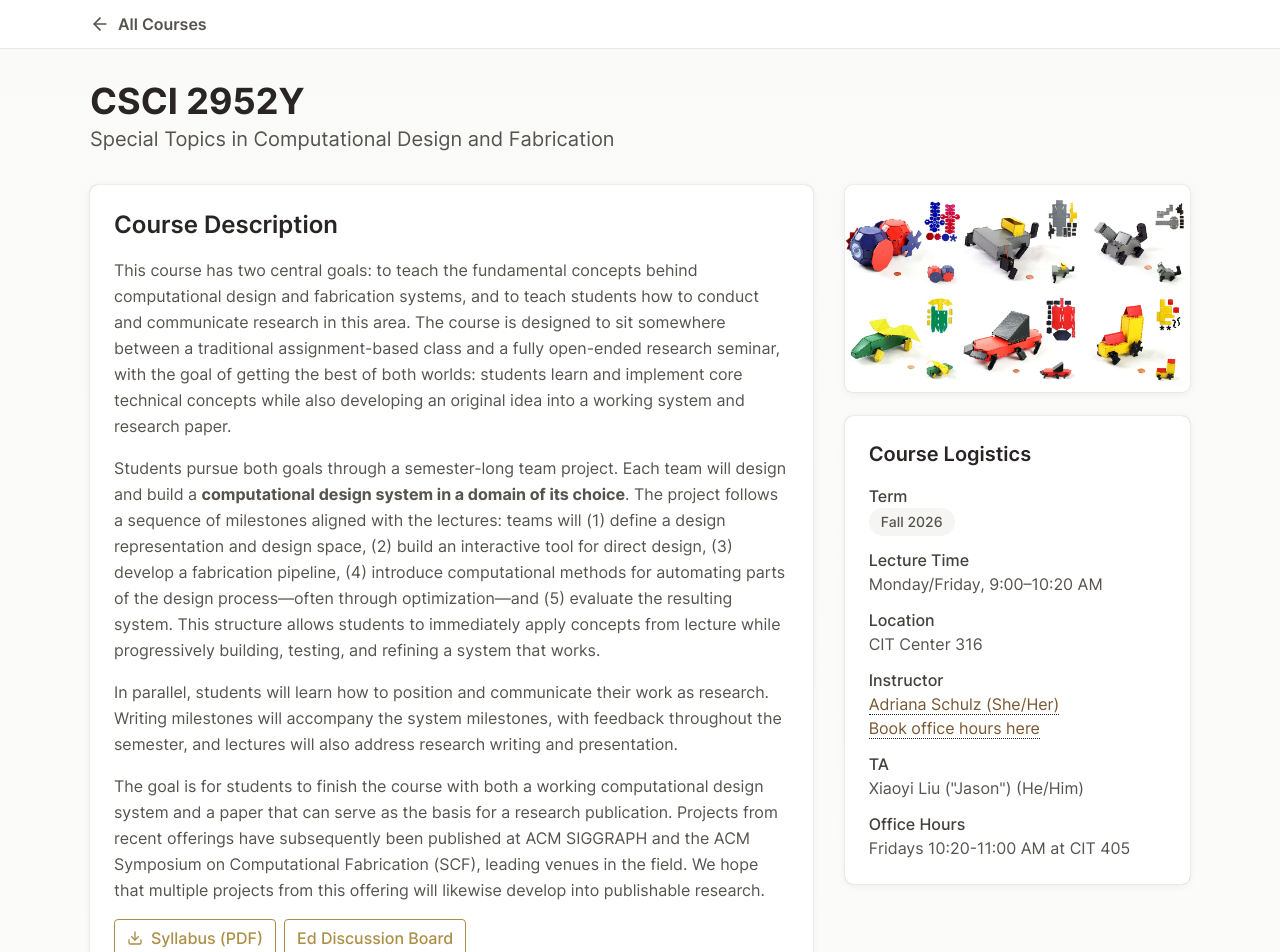
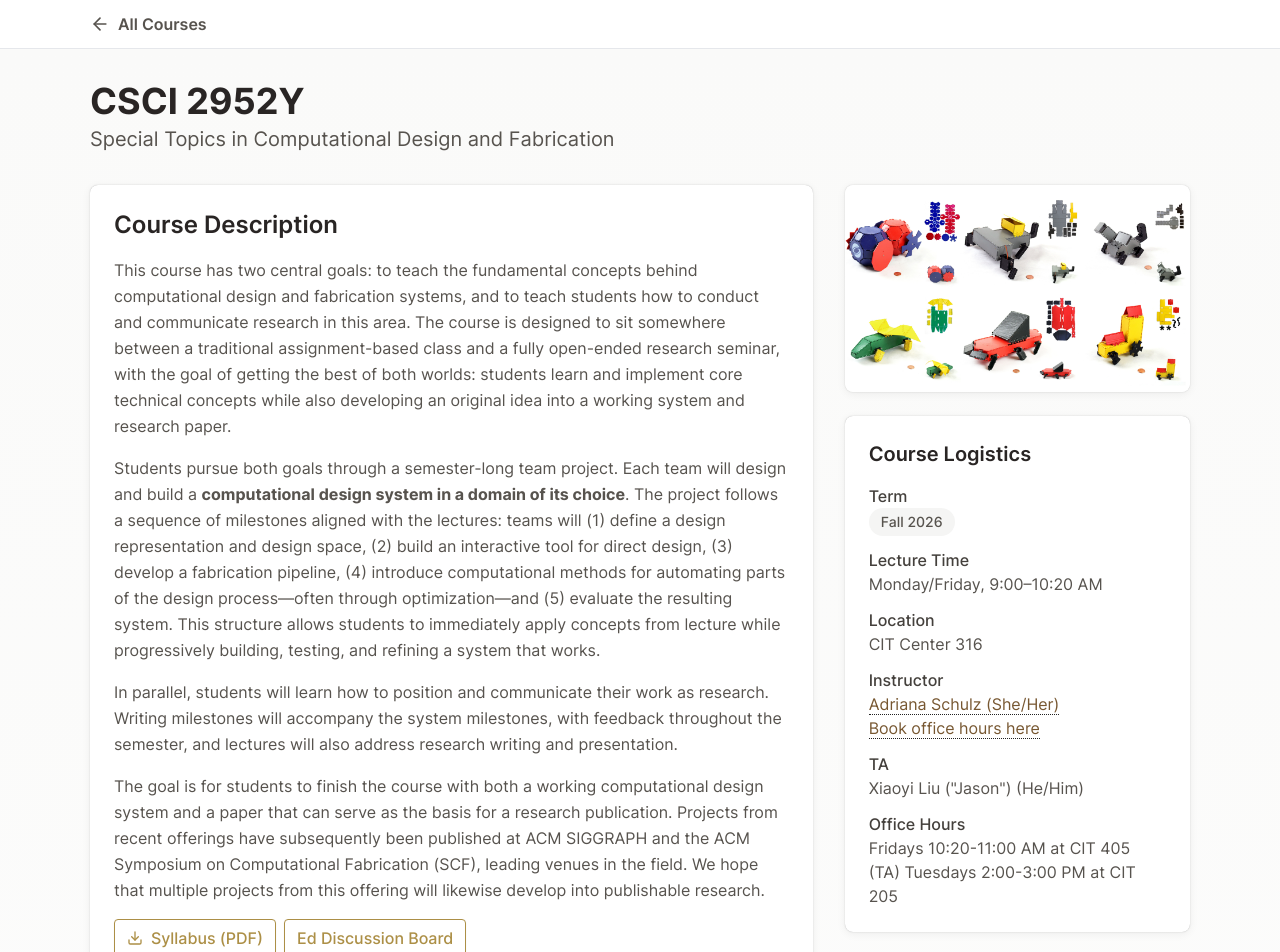
Before and after one commit to cdg-lab/cdg-website, a Next.js app: page /courses/csci2952y-fall2026 in a window 1280 px wide. Shown: the top 952 px of the page. Built offline with nearby package versions, Linux system fonts and the light colour scheme.

Commit message:
add Jason's TA office hours

```diff
--- a/src/app/(course)/courses/csci2952y-fall2026/page.tsx
+++ b/src/app/(course)/courses/csci2952y-fall2026/page.tsx
@@ -25,7 +25,7 @@ const courseInfo: CourseInfo = {
   ta: 'Xiaoyi Liu ("Jason") (He/Him)',
   time: 'Monday/Friday, 9:00–10:20 AM',
   location: 'CIT Center 316',
-  officeHours: 'Fridays 10:20-11:00 AM at CIT 405',
+  officeHours: 'Fridays 10:20-11:00 AM at CIT 405\n(TA) Tuesdays 2:00-3:00 PM at CIT 205',
   description: (
     <div className='space-y-4'>
       <p>
```
